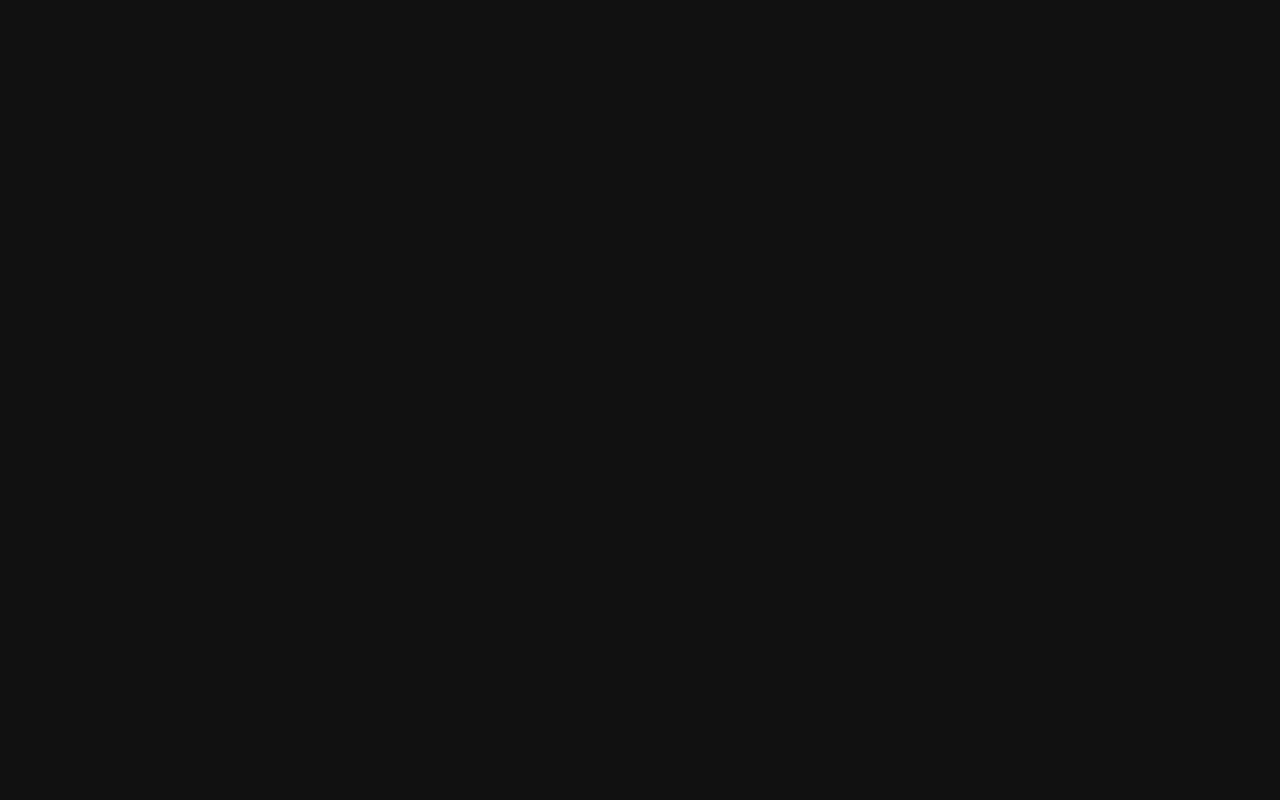
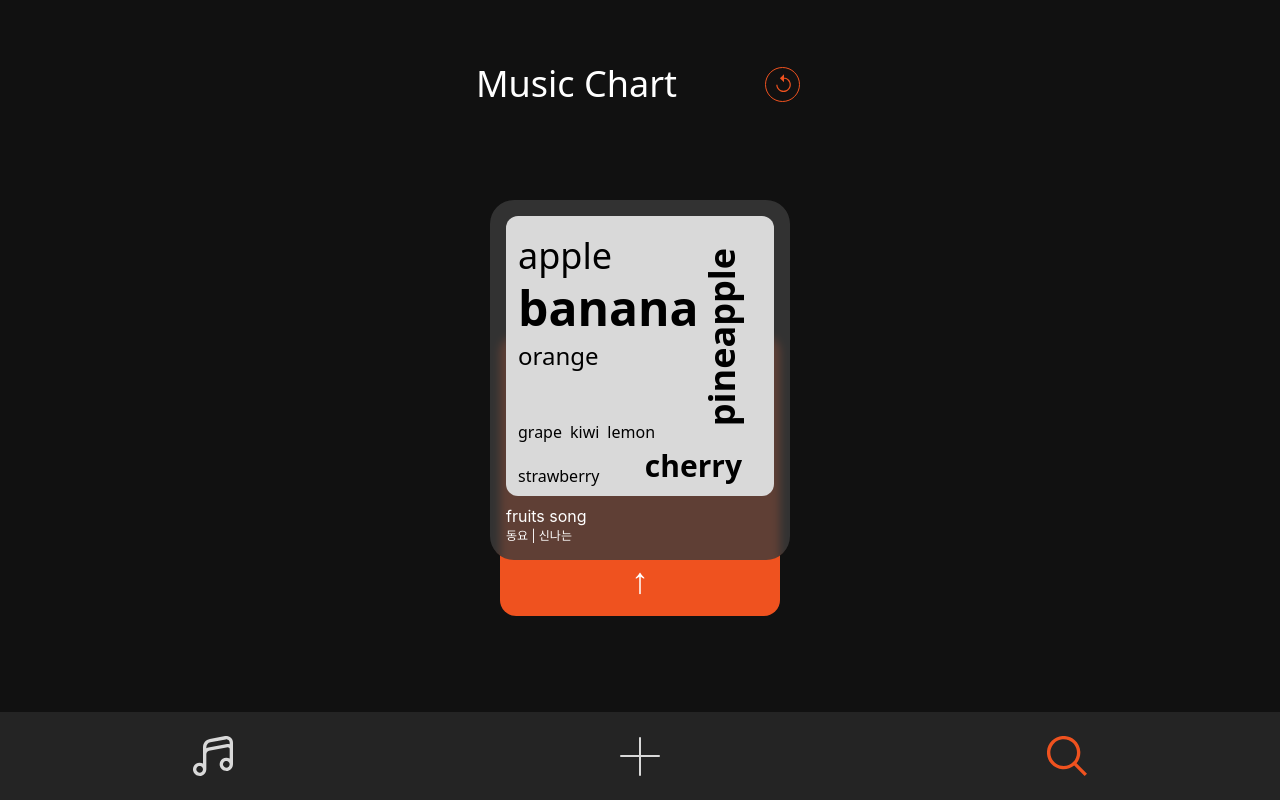
Before and after one commit to likelion-zero/ZERO-FE, a React (Vite) app: page /chart in a window 1280 px wide. Built offline with nearby package versions, Linux system fonts and the light colour scheme; a web font is replaced by a local one.

Commit message:
Feat: Music Chart Page 작성

```diff
--- a/src/features/MusicChart/components/AlbumStack.jsx
+++ b/src/features/MusicChart/components/AlbumStack.jsx
@@ -47,7 +47,33 @@ const AlbumStack = () => {
 
 
   return(
-    <div className="relative w-full h-screen pb-23 flex justify-center items-center">
+    <div className="relative w-full h-auto flex justify-center items-center">
+      <motion.div
+        className="absolute w-70 h-70 bg-orange-100 rounded-2xl translate-y-24 z-0"
+        animate = {{
+          filter: isDragging ? 'blur(4px)' : 'blur(0px)',
+          ease: "easeIn"
+        }}
+      >
+        <motion.p
+          className='absolute bottom-2 left-1/2 -translate-x-1/2 font-extralight text-4xl text-center text-white'
+          animate = {{
+            opacity: isDragging ? 0 : 1,
+            y: isDragging ? 0 : [0,-10,0],
+          }}
+          transition={{
+            operation: {duration : 0.2},
+            y:{
+              duration: 1.5,
+              repeat: Infinity,
+              ease: "easeInOut"
+            }
+          }}
+          >
+            ↑
+          </motion.p>
+      </motion.div>
+
       <AnimatePresence initial={false} custom={direction}>
         <motion.div
           key={currentIndex}
@@ -70,20 +96,11 @@ const AlbumStack = () => {
             setIsDragging(false);
             handleDragEnd(event, info)
           }}
-          className='absolute inset-0 flex justify-center items-center'
+          className='absolute inset-0 flex justify-center items-center z-10'
         >
           <Album {...albums[currentIndex]} />
         </motion.div>
       </AnimatePresence>
-
-
-      <motion.div
-        className="relative w-70 h-70 bg-orange-100 rounded-2xl translate-y-30 -z-1"
-        animate = {{
-          filter: isDragging ? 'blur(4px)' : 'blur(0px)',
-          ease: "easeIn"
-        }}
-      />
     </div>
   )
 };
--- a/src/index.css
+++ b/src/index.css
@@ -27,3 +27,8 @@
   -webkit-font-smoothing: antialiased;
   -moz-osx-font-smoothing: grayscale;
 }
+
+body {
+  margin: 0;
+  overflow: hidden;
+}
--- a/src/pages/ChartPage.jsx
+++ b/src/pages/ChartPage.jsx
@@ -1,8 +1,26 @@
-
+import AlbumStack from "@/features/MusicChart/components/AlbumStack";
+import Footer from "@/shared/components/Footer/Footer";
+import ReloadIcon from "@/shared/components/icons/Reload.svg"
 const ChartPage = () => {
   return (
-    <div className="w-full h-screen flex flex-col items-center justify-center bg-[#111111]">
+    <div className=" h-screen flex flex-col bg-[#111111]">
+      {/* 헤더 영역 - 고정 높이 */}
+      <header className="flex-shrink-0 h-28">
+        <div className="pt-16 flex gap-22 justify-center items-center">
+          <p className="ml-7 font-medium text-4xl text-white">Music Chart</p>
+          <button className="mr-8">
+            <img src={ReloadIcon} alt="새로고침" />
+          </button>
+        </div>
+      </header>
 
+      {/* 메인 콘텐츠 - 남은 공간 모두 차지 */}
+      <main className="flex-1 flex items-center justify-center pb-38">
+        <AlbumStack />
+      </main>
+
+      {/* 푸터 - 고정 높이 */}
+      <Footer className="shrink-0"/>
     </div>
   );
 }
--- a/src/shared/components/Footer/Footer.jsx
+++ b/src/shared/components/Footer/Footer.jsx
@@ -6,19 +6,22 @@ import { useNavigate } from "react-router-dom";
 const Footer = () => {
   const navigate = useNavigate();
   return(
-    <div className="fixed bottom-0 w-full h-23 flex justify-around bg-[#262626]/95">
+    <div className="fixed bottom-0 w-full h-22 flex justify-around bg-[#262626]/95 z-999">
       <button
         onClick={() => navigate('/playlist')}
+        className="cursor-pointer"
       >
         <img src={MusicIcon} alt="" />
       </button>
       <button
         onClick={() => navigate('/vocabulary')}
+        className="cursor-pointer"
       >
         <img src={AddIcon} alt="" />
       </button>
       <button
         onClick={() => navigate('/chart')}
+        className="cursor-pointer"
       >
         <img src={SearchIcon} alt="" />
       </button>
```
Also changed, not shown: src/shared/components/icons/Reload.svg (added).
